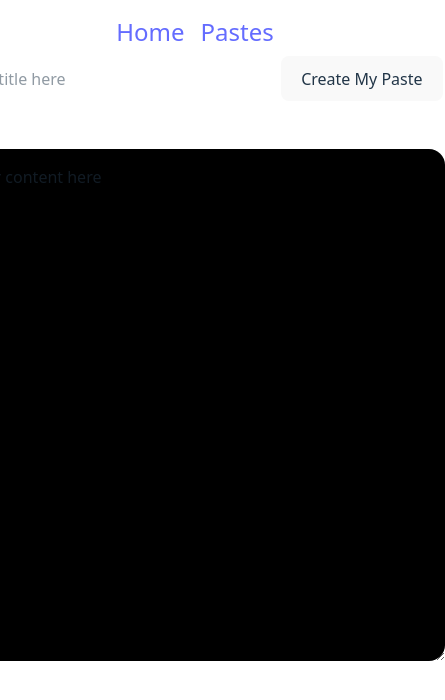
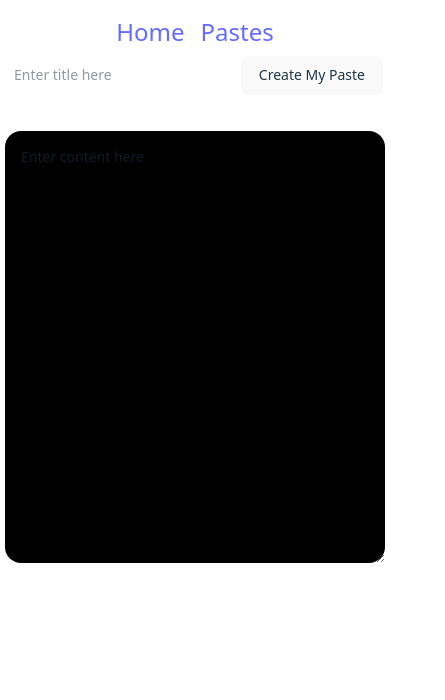
Before and after one commit to gauravkrsingh321/React-Projects, a React (Vite) app in the folder notes-saver/: page / in a window 390 px wide. Shown: the top 700 px of the page, 445 px wide, since content can reach past the window. Built offline with nearby package versions, Linux system fonts and the light colour scheme.

Commit message:
responsive design added

```diff
--- a/notes-saver/src/components/Home.jsx
+++ b/notes-saver/src/components/Home.jsx
@@ -50,8 +50,8 @@ function Home() {
 
   return (
     <div className='flex flex-col'>
-      <div className=''>
-      <input className='p-2 min-w-[64%] mr-4 border-white border rounded-2xl mt-2' type="text"
+      <div className='text-sm sm:text-md'>
+      <input className='p-2 sm:min-w-[68%] mr-4 border-white border rounded-2xl mt-2 sm:mt-4' type="text"
       placeholder='Enter title here'
       value={title}
       onChange={(e)=>setTitle(e.target.value)}/>
@@ -63,9 +63,9 @@ function Home() {
       </button>
     </div>
 
-    <div className='mt-8'>
+    <div className='mt-5 mb-4'>
        <textarea
-       className='rounded-2xl bg-black mt-4 min-w-[500px] p-4'
+       className='rounded-2xl bg-black mt-4 text-sm sm:text-lg min-w-[380px] sm:min-w-[500px] p-4'
        value={value}
        placeholder='Enter content here'
        onChange={(e)=>setValue(e.target.value)}
--- a/notes-saver/src/components/ViewPaste.jsx
+++ b/notes-saver/src/components/ViewPaste.jsx
@@ -21,7 +21,7 @@ function ViewPaste() {
       <div className="flex flex-col">
         <div className="">
           <input
-            className="p-2 min-w-[100%] mr-4 border-white border rounded-2xl mt-2"
+            className="p-2 min-w-[100%] text-sm sm:text-md sm:min-w-[100%] mr-4 border-white border rounded-2xl mt-4"
             type="text"
             placeholder="Enter title here"
             disabled
@@ -29,7 +29,7 @@ function ViewPaste() {
           />
         </div>
 
-          <div className="mt-4">
+          <div className="mt-6">
             <div className="w-full rounded-t-[1rem] flex bg-[#333333] items-center justify-between gap-x-4 px-4 py-2 "><div className="w-full flex gap-x-[6px] items-center select-none group"><div className="w-[13px] h-[13px] rounded-full flex items-center justify-center p-[1px] overflow-hidden bg-[rgb(255,95,87)]"></div><div className="w-[13px] h-[13px] rounded-full flex items-center justify-center p-[1px] overflow-hidden bg-[rgb(254,188,46)]"></div><div className="w-[13px] h-[13px] rounded-full flex items-center justify-center p-[1px] overflow-hidden bg-[rgb(45,200,66)]"></div></div><div className="w-fit rounded-t flex items-center justify-between gap-x-4 px-4"><button
             onClick={() =>  copyToClipBoard(filteredPaste.content, filteredPaste._id)}
             className="flex justify-center items-center  transition-all duration-300 ease-in-out group">
@@ -60,7 +60,7 @@ function ViewPaste() {
                             )}</button></div></div>
             <textarea
               disabled
-              className=" bg-black min-w-[500px] p-4"
+              className="mb-4 bg-black text-sm sm:text-lg min-w-[340px] sm:min-w-[500px] p-4"
               value={filteredPaste.content}
               placeholder="Enter content here"
               rows={20}
```
